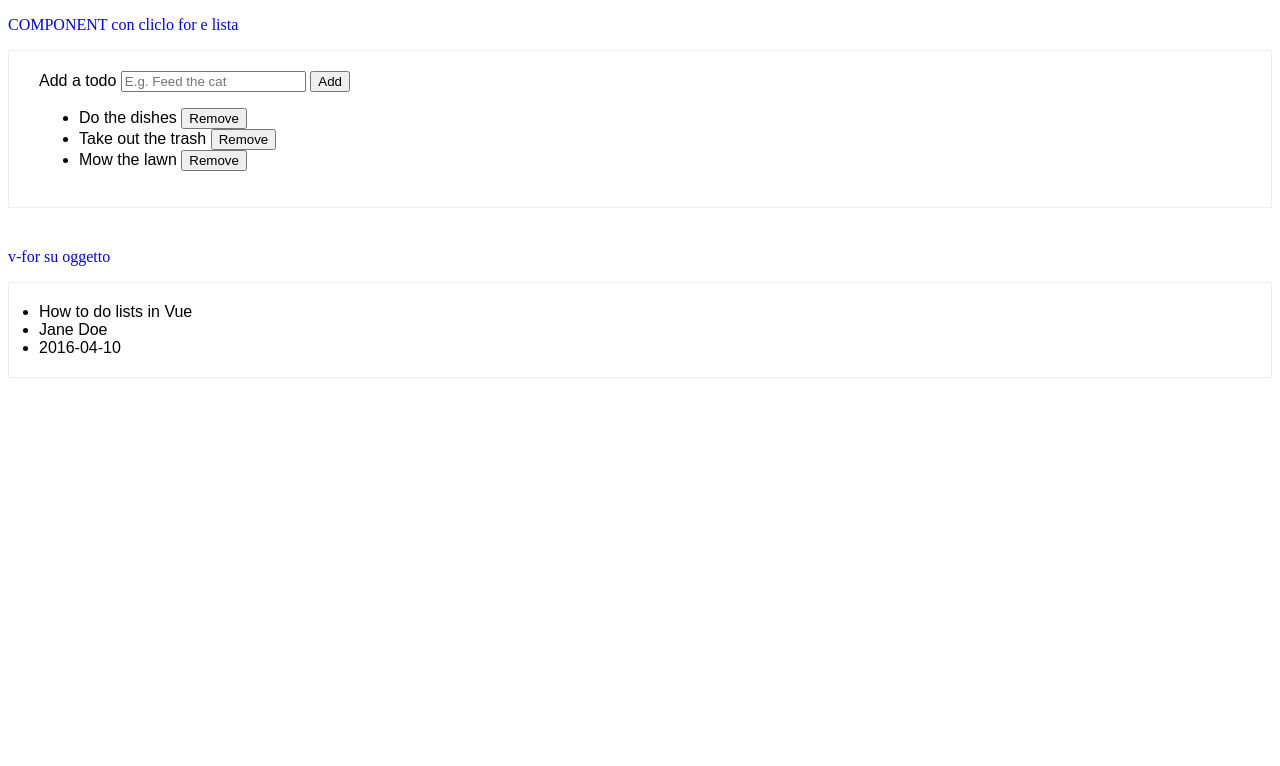
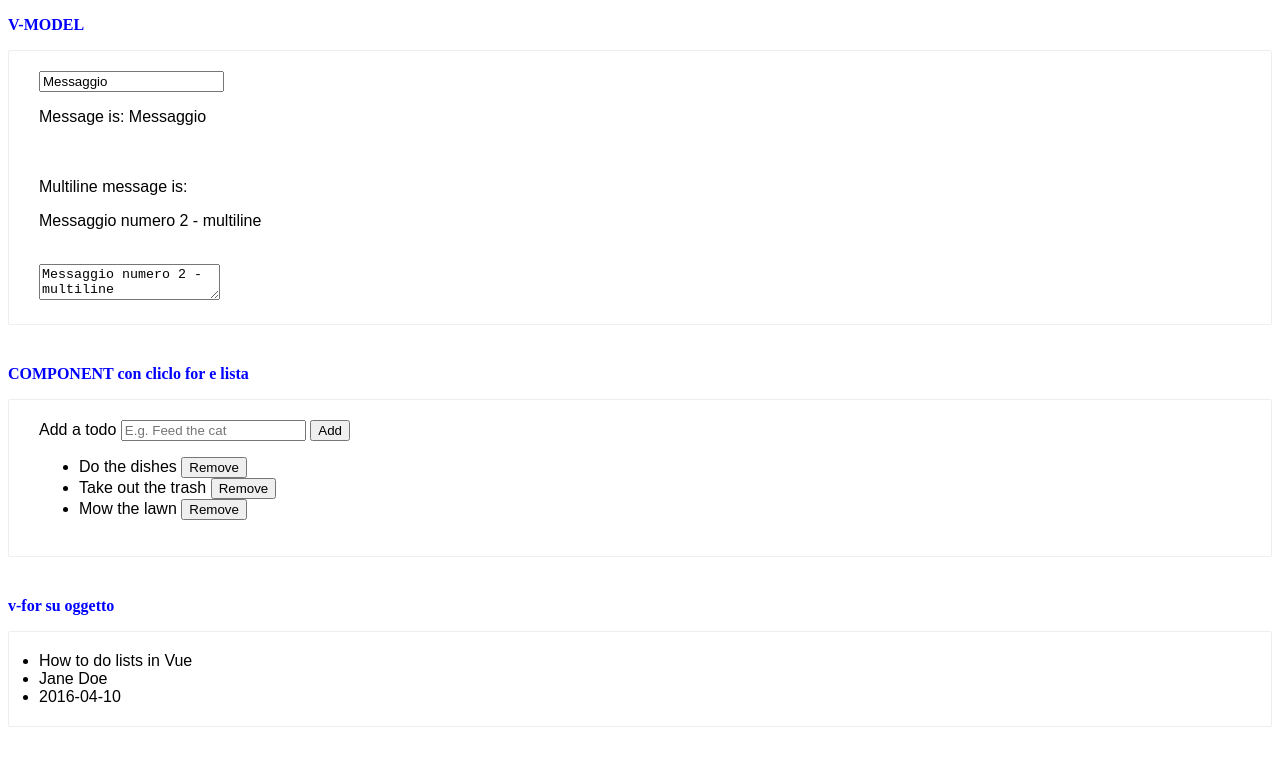
Before and after one commit to alterani/VuejsEsercizi, a plain HTML site: page componenti.html in a window 1280 px wide. Drawn offline with nearby package versions, Linux system fonts and the light colour scheme.

Commit message:
inserita immagine e dettiagli su componente

```diff
--- a/componenti.html
+++ b/componenti.html
@@ -7,6 +7,18 @@
     <title>Document</title>
   </head>
   <body>
+    <p class="enricoClass">V-MODEL</p>
+
+    <div id="divVmodel" class="demo">
+      <input v-model="message" :placeholder="place" />
+      <p>Message is: {{ message }}</p>
+      <br /><br />
+      <span>Multiline message is:</span>
+      <p style="white-space: pre-line">{{ message2 }}</p>
+      <br />
+      <textarea v-model="message2" placeholder="add multiple lines"></textarea>
+    </div>
+
     <p class="enricoClass">COMPONENT con cliclo for e lista</p>
 
     <div id="todo-list-example" class="demo">
--- a/componenti.js
+++ b/componenti.js
@@ -6,6 +6,15 @@ new Vue({
       author: "Jane Doe",
       publishedAt: "2016-04-10",
     },
+  },
+});
+
+new Vue({
+  el: "#divVmodel",
+  data: {
+    message: "Messaggio",
+    message2: "Messaggio numero 2 - multiline",
+    place: "en scrivi qualcosa",
   },
 });
 
--- a/enrico.css
+++ b/enrico.css
@@ -10,4 +10,5 @@
 }
 p.enricoClass {
   color: rgb(0, 0, 255);
+  font-weight: bold;
 }
```
Also changed, not shown: nested-components.png (added), 1 other file.
